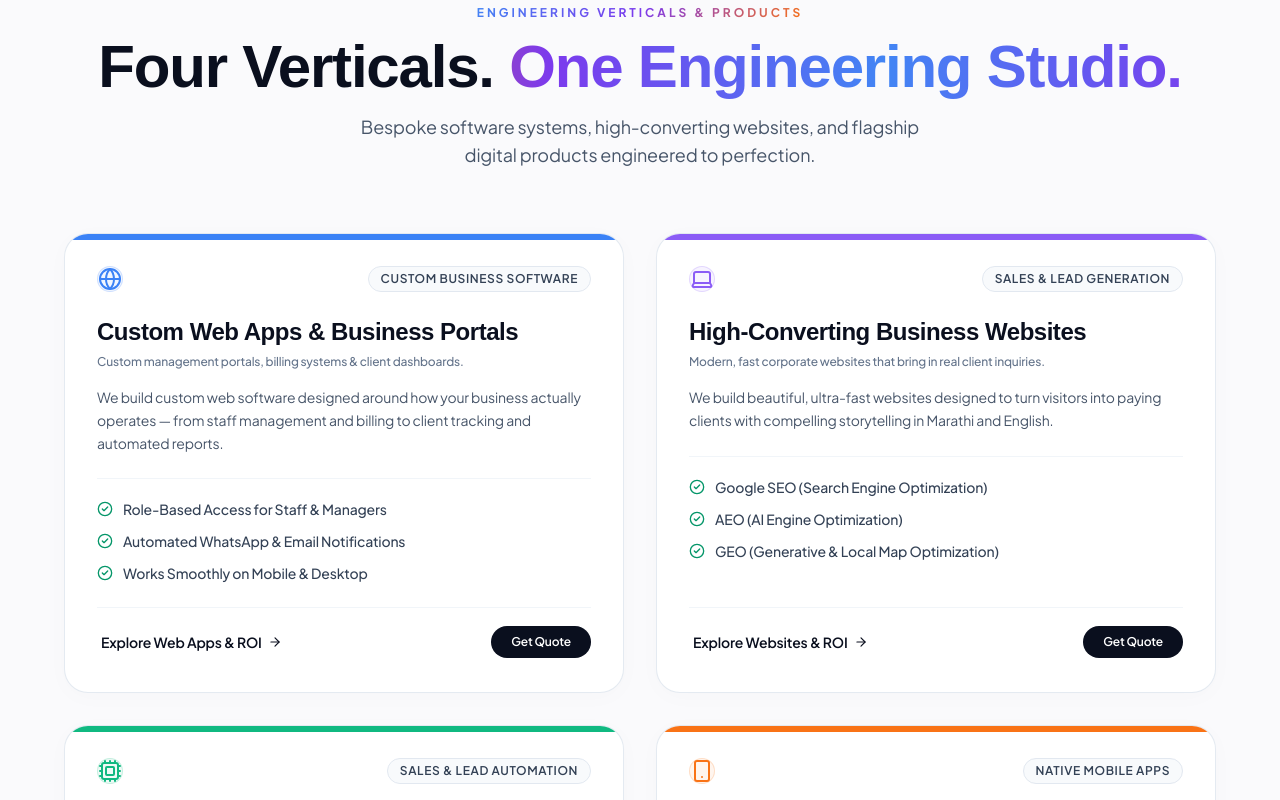
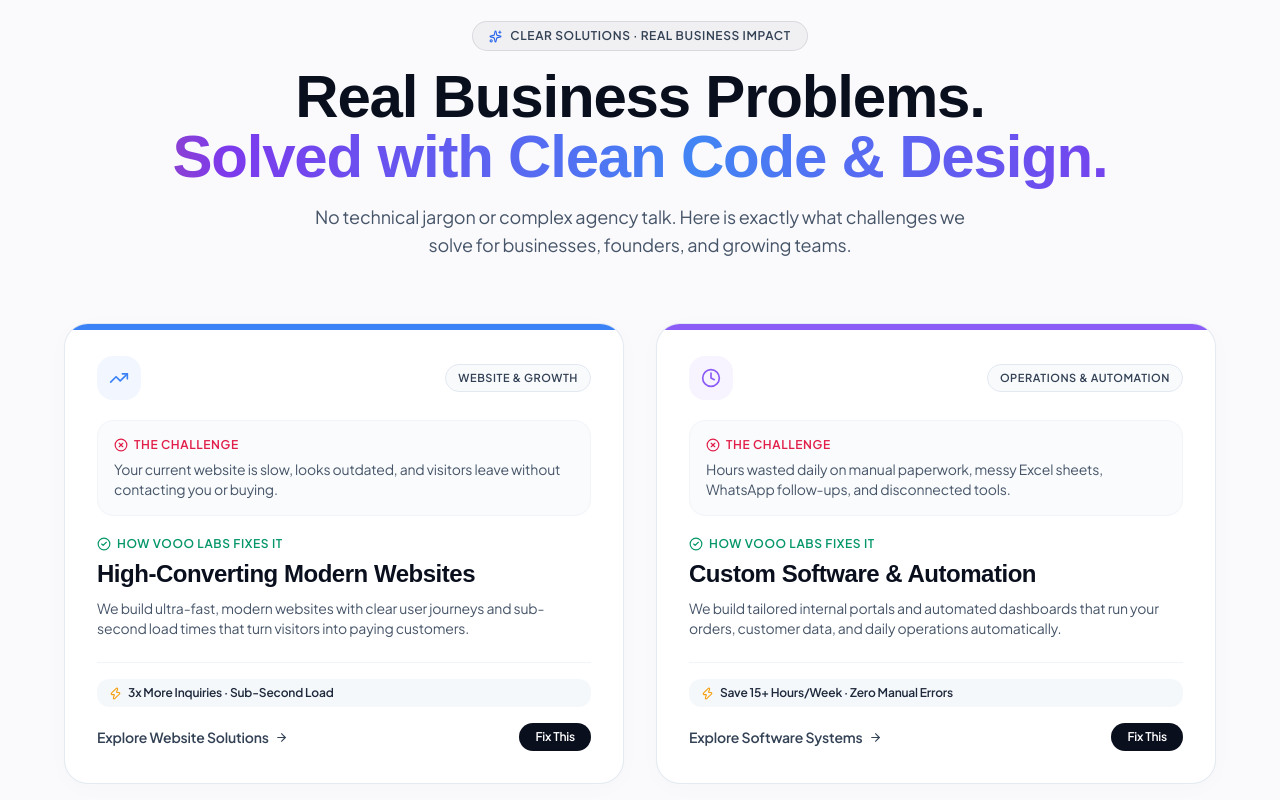
Before and after one commit to vooolabsofficial-sys/vooolabs-website, a React (Vite) app: page / in a window 1280 px wide. Shown: the part 1480-2280 px from the top of the page. Built offline with nearby package versions, Linux system fonts and the light colour scheme; a web font is replaced by a local one.

Commit message:
feat: transform Slide2 into a human-crafted, customer-centric Problem & Solution showcase

```diff
--- a/src/components/home/Slide2_ProductBento.tsx
+++ b/src/components/home/Slide2_ProductBento.tsx
@@ -1,97 +1,178 @@
 import React from 'react';
 import { Link } from 'react-router-dom';
-import { Globe, Laptop, Cpu, Smartphone, ArrowRight, ExternalLink, Zap, CheckCircle2 } from 'lucide-react';
+import {
+  ArrowRight,
+  CheckCircle2,
+  XCircle,
+  TrendingUp,
+  Clock,
+  Smartphone,
+  Search,
+  Sparkles,
+  Zap
+} from 'lucide-react';
 import FadeIn from '../shared/FadeIn';
-import { SERVICES } from '../../content/services';
-import { PRODUCTS } from '../../content/products';
+
+const PROBLEMS_AND_SOLUTIONS = [
+  {
+    id: 'websites',
+    badge: 'Website & Growth',
+    target: 'For businesses with outdated sites',
+    problem: 'Your current website is slow, looks outdated, and visitors leave without contacting you or buying.',
+    solutionTitle: 'High-Converting Modern Websites',
+    solutionText: 'We build ultra-fast, modern websites with clear user journeys and sub-second load times that turn visitors into paying customers.',
+    impact: '3x More Inquiries · Sub-Second Load',
+    icon: TrendingUp,
+    accentColor: '#3B82F6', // Blue
+    link: '/products#websites',
+    linkLabel: 'Explore Website Solutions',
+  },
+  {
+    id: 'software',
+    badge: 'Operations & Automation',
+    target: 'For teams drowning in spreadsheets',
+    problem: 'Hours wasted daily on manual paperwork, messy Excel sheets, WhatsApp follow-ups, and disconnected tools.',
+    solutionTitle: 'Custom Software & Automation',
+    solutionText: 'We build tailored internal portals and automated dashboards that run your orders, customer data, and daily operations automatically.',
+    impact: 'Save 15+ Hours/Week · Zero Manual Errors',
+    icon: Clock,
+    accentColor: '#8B5CF6', // Purple
+    link: '/products#software',
+    linkLabel: 'Explore Software Systems',
+  },
+  {
+    id: 'mobile-apps',
+    badge: 'Mobile & Customer Reach',
+    target: 'For brands needing a mobile presence',
+    problem: 'Traditional software agencies quote massive 6-month timelines and huge budgets for basic mobile apps.',
+    solutionTitle: 'Fast, Native Mobile Applications',
+    solutionText: 'We design and code smooth, lightweight Android & iOS apps delivered in weeks with transparent pricing and full code ownership.',
+    impact: 'Launch in 3-4 Weeks · 100% Code Ownership',
+    icon: Smartphone,
+    accentColor: '#F97316', // Orange
+    link: '/products#mobile-apps',
+    linkLabel: 'Explore Mobile Apps',
+  },
+  {
+    id: 'seo-ai',
+    badge: 'Visibility & Inbound Traffic',
+    target: 'For sites invisible on Google & AI',
+    problem: 'People are searching for your services on Google, ChatGPT, and Perplexity, but only finding your competitors.',
+    solutionTitle: 'Technical SEO & AI Search Engine Ranking',
+    solutionText: 'We architect your site with modern AEO and GEO structured schemas so your brand ranks at the top of Google and AI answer engines.',
+    impact: 'Top Google Rank · Consistent Organic Leads',
+    icon: Search,
+    accentColor: '#10B981', // Emerald
+    link: '/products#websites',
+    linkLabel: 'Explore SEO & AI Ranking',
+  },
+];
 
 export default function Slide2_ProductBento() {
   return (
-    <section className="snap-section bg-[#FAFAFC] flex flex-col justify-center items-center px-6 py-24 select-none">
-      <div className="w-full max-w-6xl mx-auto flex flex-col items-center">
+    <section
+      className="snap-section bg-[#FAFAFC] flex flex-col justify-center items-center px-6 py-24 sm:py-28 select-none relative overflow-hidden"
+      aria-label="Real Business Problems Solved by VOOO LABS"
+    >
+      <div className="w-full max-w-6xl mx-auto flex flex-col items-center relative z-10">
 
-        {/* EYEBROW */}
+        {/* EYEBROW BADGE */}
         <FadeIn delay={0} y={15}>
-          <div className="font-sans font-bold text-xs tracking-[0.25em] g-text uppercase mb-4 text-center">
-            Engineering Verticals & Products
+          <div className="inline-flex items-center gap-2 rounded-full bg-slate-900/[0.04] border border-slate-900/10 px-4 py-1.5 mb-4 text-slate-700 font-sans font-semibold text-xs tracking-wider uppercase">
+            <Sparkles size={13} className="text-blue-600" />
+            <span>Clear Solutions · Real Business Impact</span>
           </div>
         </FadeIn>
 
-        {/* HEADING */}
-        <FadeIn delay={0.1} y={25}>
+        {/* SECTION HEADING */}
+        <FadeIn delay={0.1} y={20}>
           <h2 className="font-clash text-4xl sm:text-5xl md:text-6xl font-bold text-[#0A0F1E] text-center leading-tight mb-4">
-            Four Verticals. <span className="shimmer-text">One Engineering Studio.</span>
+            Real Business Problems. <br className="hidden sm:inline" />
+            <span className="shimmer-text">Solved with Clean Code & Design.</span>
           </h2>
-          <p className="font-sans font-normal text-base sm:text-lg text-slate-600 text-center max-w-xl mx-auto mb-16 leading-relaxed">
-            Bespoke software systems, high-converting websites, and flagship digital products engineered to perfection.
+          <p className="font-sans font-normal text-base sm:text-lg text-slate-600 text-center max-w-2xl mx-auto mb-14 sm:mb-16 leading-relaxed">
+            No technical jargon or complex agency talk. Here is exactly what challenges we solve for businesses, founders, and growing teams.
           </p>
         </FadeIn>
 
-        {/* 4 CORE VERTICAL CARDS (2x2 GRID) */}
-        <div className="grid grid-cols-1 md:grid-cols-2 gap-8 w-full">
-          {SERVICES.map((service, idx) => {
-            const IconComp = service.icon;
+        {/* 4 PROBLEM-SOLUTION CARDS (2x2 GRID) */}
+        <div className="grid grid-cols-1 md:grid-cols-2 gap-6 sm:gap-8 w-full items-stretch">
+          {PROBLEMS_AND_SOLUTIONS.map((item, idx) => {
+            const IconComp = item.icon;
 
             return (
-              <FadeIn key={service.id} delay={idx * 0.1} y={30} className="w-full">
-                <div className="rounded-3xl bg-white border border-slate-200/90 p-8 flex flex-col justify-between h-full shadow-[0_4px_24px_rgba(0,0,0,0.02)] hover:border-slate-300 hover:shadow-[0_16px_40px_rgba(0,0,0,0.06)] hover:-translate-y-1 transition-all duration-300 group relative overflow-hidden">
+              <FadeIn key={item.id} delay={idx * 0.1} y={25} className="w-full flex">
+                <div className="rounded-3xl bg-white border border-slate-200/90 p-7 sm:p-8 flex flex-col justify-between h-full w-full shadow-[0_4px_24px_rgba(0,0,0,0.02)] hover:border-slate-300 hover:shadow-[0_16px_40px_rgba(0,0,0,0.06)] hover:-translate-y-1 transition-all duration-300 group relative overflow-hidden text-left">
 
                   {/* TOP ACCENT LINE */}
                   <div
                     className="absolute top-0 inset-x-0 h-1.5"
-                    style={{ backgroundColor: service.accentColor }}
+                    style={{ backgroundColor: item.accentColor }}
                   />
 
                   <div>
-                    {/* TOP BAR */}
-                    <div className="flex items-center justify-between mb-6">
+                    {/* CARD HEADER */}
+                    <div className="flex items-center justify-between gap-3 mb-5">
                       <div
-                        className="w-13 h-13 rounded-2xl border flex items-center justify-center group-hover:scale-105 transition-transform duration-300 shadow-2xs"
-                        style={{ backgroundColor: `${service.accentColor}12`, color: service.accentColor, borderColor: `${service.accentColor}30` }}
+                        className="w-11 h-11 rounded-2xl flex items-center justify-center group-hover:scale-105 transition-transform duration-300 shadow-2xs"
+                        style={{ backgroundColor: `${item.accentColor}12`, color: item.accentColor }}
                       >
-                        <IconComp size={24} />
+                        <IconComp size={20} />
                       </div>
-                      <span className="font-sans text-xs font-semibold tracking-wider uppercase border border-slate-200 px-3 py-1 rounded-full bg-slate-50 text-slate-700">
-                        {service.badge}
+                      <span className="font-sans text-[11px] font-semibold tracking-wider uppercase border border-slate-200 px-3 py-1 rounded-full bg-slate-50 text-slate-700">
+                        {item.badge}
                       </span>
                     </div>
 
-                    {/* NAME & TAGLINE */}
-                    <h3 className="font-clash font-bold text-2xl text-[#0A0F1E] group-hover:text-blue-600 transition-colors mb-1.5">
-                      {service.title}
+                    {/* THE PROBLEM BLOCK */}
+                    <div className="rounded-2xl bg-slate-50/80 border border-slate-100 p-4 mb-5">
+                      <div className="flex items-center gap-1.5 text-xs font-semibold text-rose-600 mb-1.5 uppercase tracking-wider">
+                        <XCircle size={14} className="flex-shrink-0" />
+                        <span>The Challenge</span>
+                      </div>
+                      <p className="font-sans text-xs sm:text-sm text-slate-600 leading-relaxed">
+                        {item.problem}
+                      </p>
+                    </div>
+
+                    {/* THE VOOO FIX BLOCK */}
+                    <div className="mb-6">
+                      <div className="flex items-center gap-1.5 text-xs font-semibold text-emerald-600 mb-1.5 uppercase tracking-wider">
+                        <CheckCircle2 size={14} className="flex-shrink-0" />
+                        <span>How VOOO LABS Fixes It</span>
+                      </div>
+                      <h3 className="font-clash font-bold text-xl sm:text-2xl text-[#0A0F1E] group-hover:text-blue-600 transition-colors mb-2">
+                        {item.solutionTitle}
                       </h3>
-                    <p className="font-sans font-medium text-xs text-slate-500 mb-4">{service.tagline}</p>
-                    <p className="font-sans font-normal text-sm text-slate-600 leading-relaxed mb-6">
-                      {service.summary}
+                      <p className="font-sans font-normal text-xs sm:text-sm text-slate-600 leading-relaxed">
+                        {item.solutionText}
                       </p>
-
-                    {/* FEATURES BULLETS */}
-                    <div className="flex flex-col gap-3 mb-6 border-t border-slate-100 pt-5">
-                      {service.howWeHelp.features.slice(0, 3).map((feat, fIdx) => (
-                        <div key={fIdx} className="flex items-start gap-2.5 font-sans text-xs sm:text-sm text-slate-700 font-medium">
-                          <CheckCircle2 size={16} className="text-emerald-600 flex-shrink-0 mt-0.5" />
-                          <span>{feat.title}</span>
-                        </div>
-                      ))}
                     </div>
                   </div>
 
-                  {/* LINK CTA */}
-                  <div className="flex items-center justify-between pt-4 border-t border-slate-100">
+                  {/* BOTTOM IMPACT BAR & LINK */}
+                  <div className="pt-4 border-t border-slate-100 mt-auto">
+                    <div className="flex items-center gap-1.5 text-xs font-semibold text-slate-800 bg-slate-100/70 px-3 py-1.5 rounded-xl mb-4">
+                      <Zap size={13} className="text-amber-500 flex-shrink-0" />
+                      <span>{item.impact}</span>
+                    </div>
+
+                    <div className="flex items-center justify-between">
                       <Link
-                      to={`/products#${service.slug}`}
-                      className="font-sans font-semibold text-xs sm:text-sm py-2 px-1 text-[#0A0F1E] group-hover:text-blue-600 transition-colors inline-flex items-center gap-1.5"
+                        to={item.link}
+                        className="font-sans font-semibold text-xs sm:text-sm text-slate-700 group-hover:text-blue-600 transition-colors inline-flex items-center gap-1.5"
                       >
-                      <span>Explore {service.shortTitle} & ROI</span>
-                      <ArrowRight size={14} className="group-hover:translate-x-1 transition-transform" />
+                        <span>{item.linkLabel}</span>
+                        <ArrowRight size={13} className="group-hover:translate-x-1 transition-transform" />
                       </Link>
 
                       <Link
-                      to={`/contact?service=${service.slug}`}
-                      className="rounded-full bg-[#0A0F1E] hover:bg-blue-600 text-white px-5 py-2 font-sans font-semibold text-xs transition-colors shadow-2xs"
+                        to={`/contact?service=${item.id}`}
+                        className="rounded-full bg-[#0A0F1E] hover:bg-blue-600 text-white px-4 py-1.5 font-sans font-semibold text-xs transition-colors shadow-2xs"
                       >
-                      Get Quote
+                        Fix This
                       </Link>
+                    </div>
                   </div>
 
                 </div>
```
Lines whose indentation alone changed are shown as unchanged.
